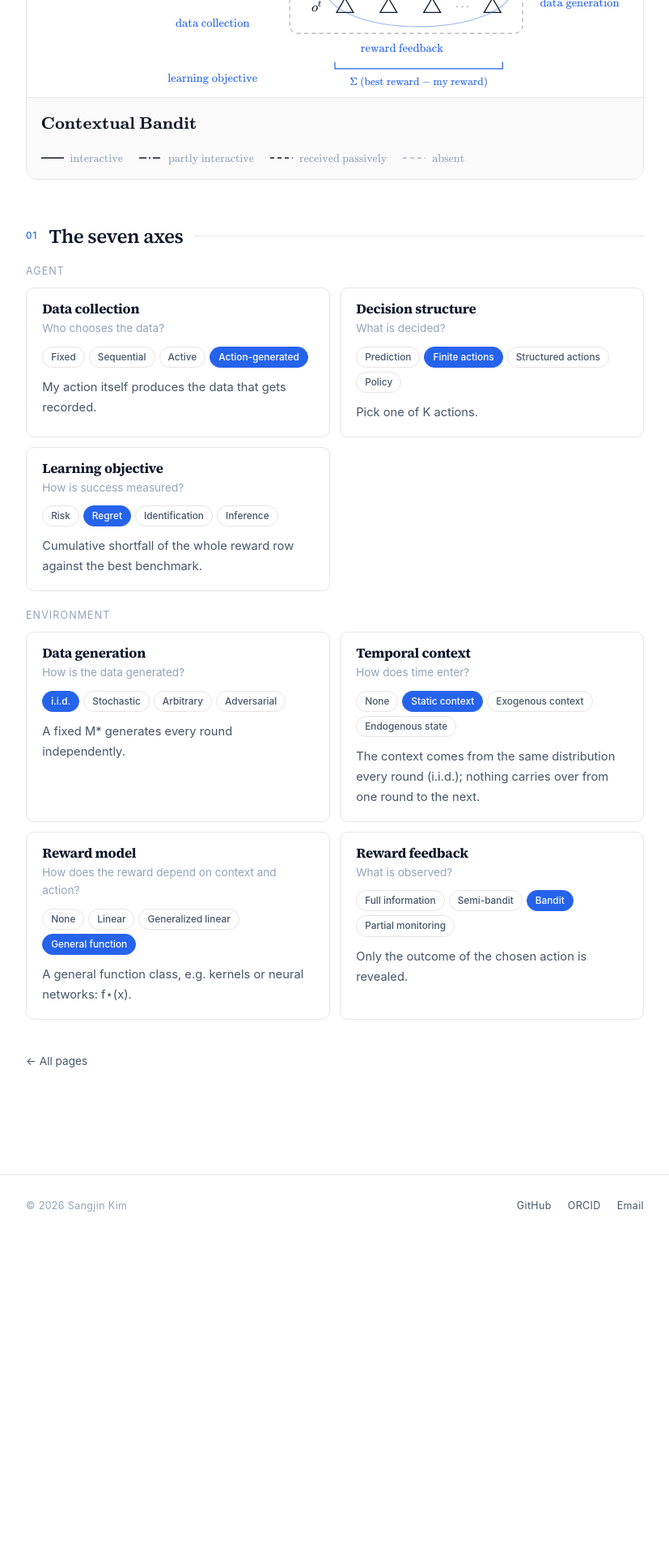
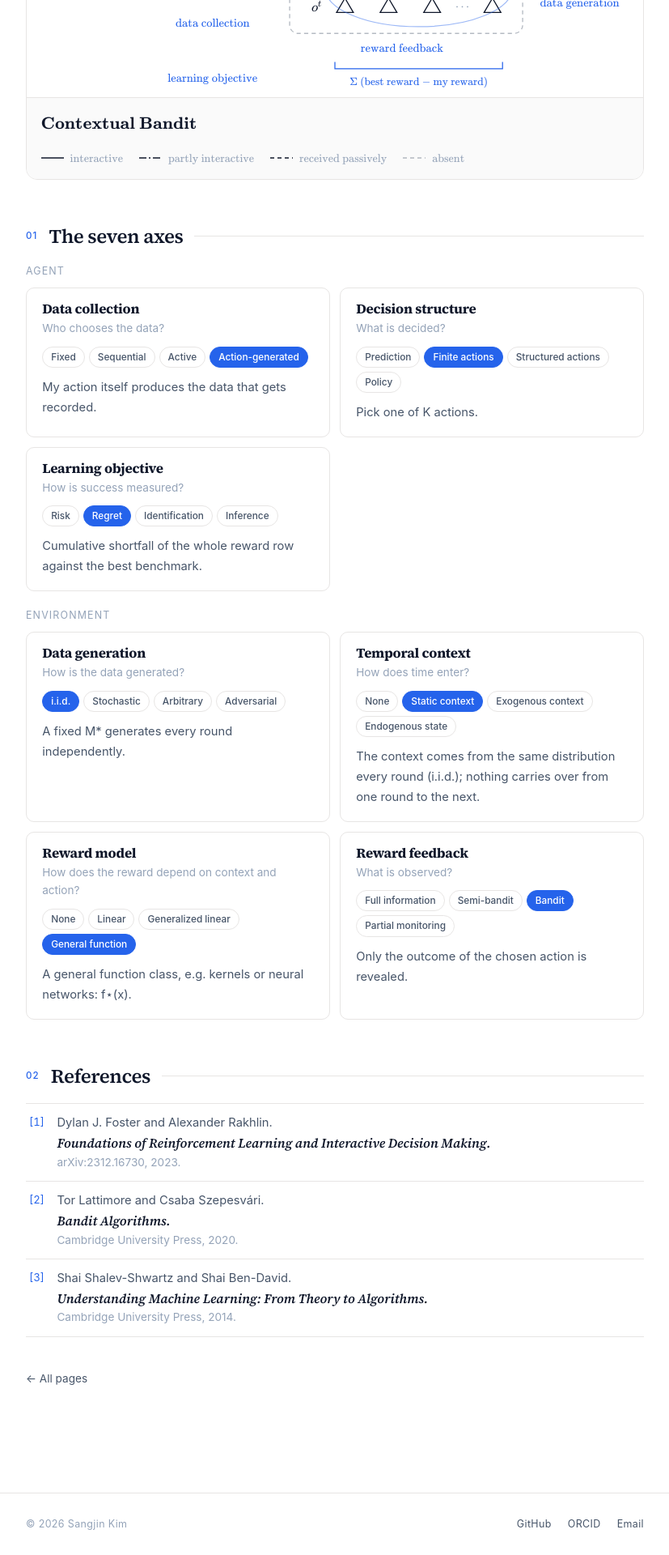
Before and after one commit to hajin322/hajin322.github.io, a Jekyll site: the page built from pages/learning-framework.html, in a window 1280 px wide. Shown: the part 1808-3728 px from the top of the page at 81% size, without its empty margins (226-1053 px from the left). Built offline with Jekyll 4.4.1, drawn with Linux system fonts in a browser that asks for light colours; before the commit the page ends 3336 px from its top, so only the background shows below that.

Commit message:
Learning Framework: add references
Co-Authored-By: Claude Opus 5.5 <noreply@anthropic.com>

```diff
--- a/pages/learning-framework.html
+++ b/pages/learning-framework.html
@@ -154,6 +154,13 @@ permalink: /pages/learning-framework/
 .lf-factors dd { margin: 0; font-size: 0.92rem; color: var(--text-secondary); line-height: 1.6; }
 .lf-factors .lf-where { display: block; font-size: 0.8rem; color: var(--text-muted); margin-top: 0.1rem; }
 @media (max-width: 560px) { .lf-factors > div { grid-template-columns: 1fr; } }
+.lf-refs { margin: 0; padding: 0; list-style: none; counter-reset: ref; border-top: 1px solid var(--border); }
+.lf-refs li { counter-increment: ref; position: relative; padding: 0.75rem 0 0.75rem 2.4rem; border-bottom: 1px solid var(--border); font-size: 0.92rem; line-height: 1.6; color: var(--text-secondary); }
+.lf-refs li::before { content: "[" counter(ref) "]"; position: absolute; left: 0.25rem; top: 0.75rem; font-size: 0.82rem; color: var(--accent); font-variant-numeric: tabular-nums; }
+.lf-ref-au { display: block; }
+.lf-ref-ti { display: block; font-family: var(--font-display); font-style: italic; font-weight: 600; font-size: 1rem; color: var(--text); }
+.lf-ref-ti:hover { color: var(--accent); }
+.lf-ref-ve { display: block; font-size: 0.85rem; color: var(--text-muted); }
 .lf-back { display: inline-block; margin-top: 2.5rem; font-size: 0.85rem; color: var(--text-secondary); }
 .lf-back:hover { color: var(--accent); }
 
@@ -346,6 +353,31 @@ permalink: /pages/learning-framework/
     <p class="cv-lead lf-group"><span data-l="en" lang="en">Environment</span><span data-l="ko" lang="ko">환경</span></p>
     <div class="lf-axes" id="axes-env"></div>
   </div>
+</section>
+
+<section class="section" id="references">
+  <h2 class="section-title">
+    <span class="num">02</span>
+    <span><span data-l="en" lang="en">References</span><span data-l="ko" lang="ko">참고 문헌</span></span>
+    <span class="line"></span>
+  </h2>
+  <ol class="lf-refs">
+    <li>
+      <span class="lf-ref-au">Dylan J. Foster and Alexander Rakhlin.</span>
+      <a class="lf-ref-ti" href="https://arxiv.org/abs/2312.16730">Foundations of Reinforcement Learning and Interactive Decision Making.</a>
+      <span class="lf-ref-ve">arXiv:2312.16730, 2023.</span>
+    </li>
+    <li>
+      <span class="lf-ref-au">Tor Lattimore and Csaba Szepesvári.</span>
+      <a class="lf-ref-ti" href="https://www.cambridge.org/core/books/bandit-algorithms/8E39FD004E6CE036680F90DD0C6F09FC">Bandit Algorithms.</a>
+      <span class="lf-ref-ve">Cambridge University Press, 2020.</span>
+    </li>
+    <li>
+      <span class="lf-ref-au">Shai Shalev-Shwartz and Shai Ben-David.</span>
+      <a class="lf-ref-ti" href="https://www.cs.huji.ac.il/~shais/UnderstandingMachineLearning/">Understanding Machine Learning: From Theory to Algorithms.</a>
+      <span class="lf-ref-ve">Cambridge University Press, 2014.</span>
+    </li>
+  </ol>
   <a class="lf-back" href="{{ '/pages/' | relative_url }}">← <span data-l="en" lang="en">All pages</span><span data-l="ko" lang="ko">페이지 목록</span></a>
 </section>
 
```
